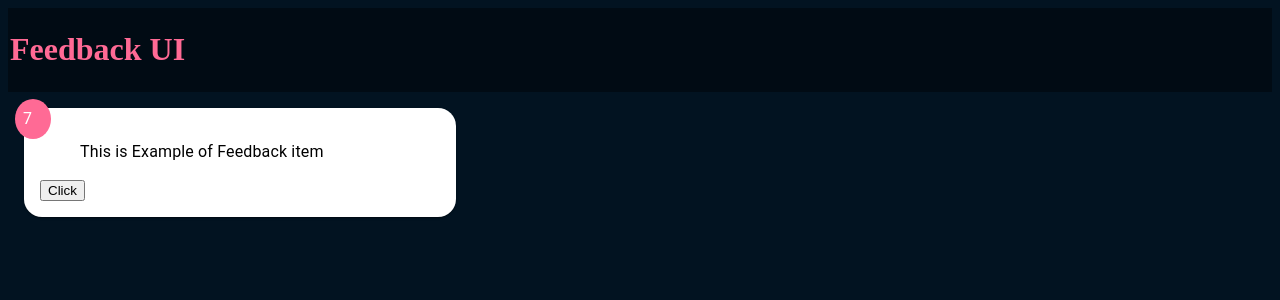
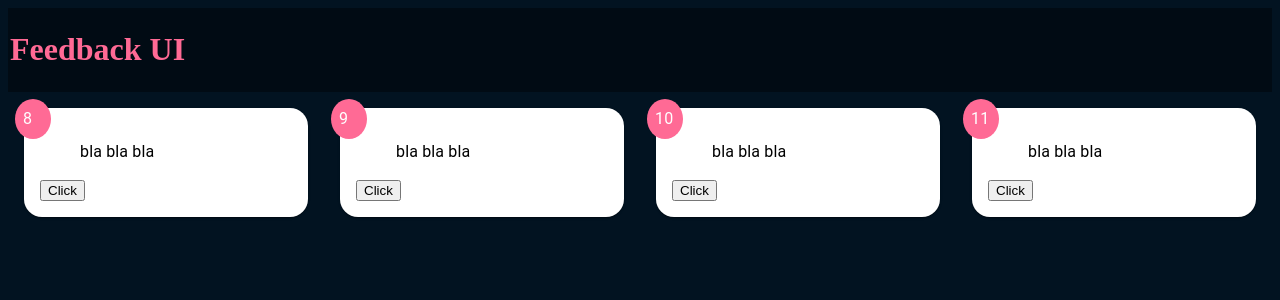
Before and after one commit to dagopia/Feedback-Ui, a React (Create React App) app: page / in a window 1280 px wide. Shown: the top 300 px of the page. Built offline with nearby package versions, Linux system fonts and the light colour scheme; the HTML template or start-up script is replaced by a standard one.

Commit message:
Feedback item list added.

```diff
--- a/src/App.js
+++ b/src/App.js
@@ -1,13 +1,18 @@
-import React from "react";
+import React, { useState } from "react";
+
 import Header from "./componenets/Header";
 import FeedbackItem from "./componenets/FeedbackItem";
 import { Box } from "@mui/system";
+import FeedbackData from "./Data/FeedbackData";
+import FeedbackList from "./componenets/FeedbackList";
 const App = () => {
+  const [feedback, setFeedback] = useState(FeedbackData);
   return (
     <Box className='container' sx={{}}>
       <Header />
       <div>
-        <FeedbackItem />
+        <FeedbackList feedback={feedback} />
+        {/* <FeedbackItem /> */}
       </div>
     </Box>
   );
--- /dev/null
+++ b/src/Data/FeedbackData.js
@@ -0,0 +1,7 @@
+const FeedbackData = [
+  { id: 1, rating: 8, text: "bla bla bla" },
+  { id: 2, rating: 9, text: "bla bla bla" },
+  { id: 3, rating: 10, text: "bla bla bla" },
+  { id: 4, rating: 11, text: "bla bla bla" },
+];
+export default FeedbackData;
--- a/src/componenets/FeedbackItem.js
+++ b/src/componenets/FeedbackItem.js
@@ -2,7 +2,7 @@ import { Button } from "@mui/base";
 import { Card, Typography } from "@mui/material";
 import React from "react";
 import { useState } from "react";
-const FeedbackItem = () => {
+const FeedbackItem = ({ item }) => {
   const handleClick = () => {
     setRating((prev) => {
       console.log(prev);
@@ -37,10 +37,10 @@ const FeedbackItem = () => {
           margin: "-25px",
         }}
       >
-        {rating}
+        {item.rating}
       </Typography>
       <Typography className='text-display' sx={{ p: 2, mx: 3, color: "black" }}>
-        {text}
+        {item.text}
       </Typography>
       <Button onClick={handleClick}>Click</Button>
     </Card>
--- /dev/null
+++ b/src/componenets/FeedbackList.js
@@ -0,0 +1,19 @@
+import { Typography } from "@mui/material";
+import { Box } from "@mui/system";
+import React from "react";
+import FeedbackItem from "./FeedbackItem";
+
+const FeedbackList = ({ feedback }) => {
+  if (!feedback || feedback.length === 0) {
+    return <Typography>No Feedback yet</Typography>;
+  }
+  return (
+    <Box sx={{ display: "flex" }}>
+      {feedback.map((item) => (
+        <FeedbackItem key={item.id} item={item} />
+      ))}
+    </Box>
+  );
+};
+
+export default FeedbackList;
```
